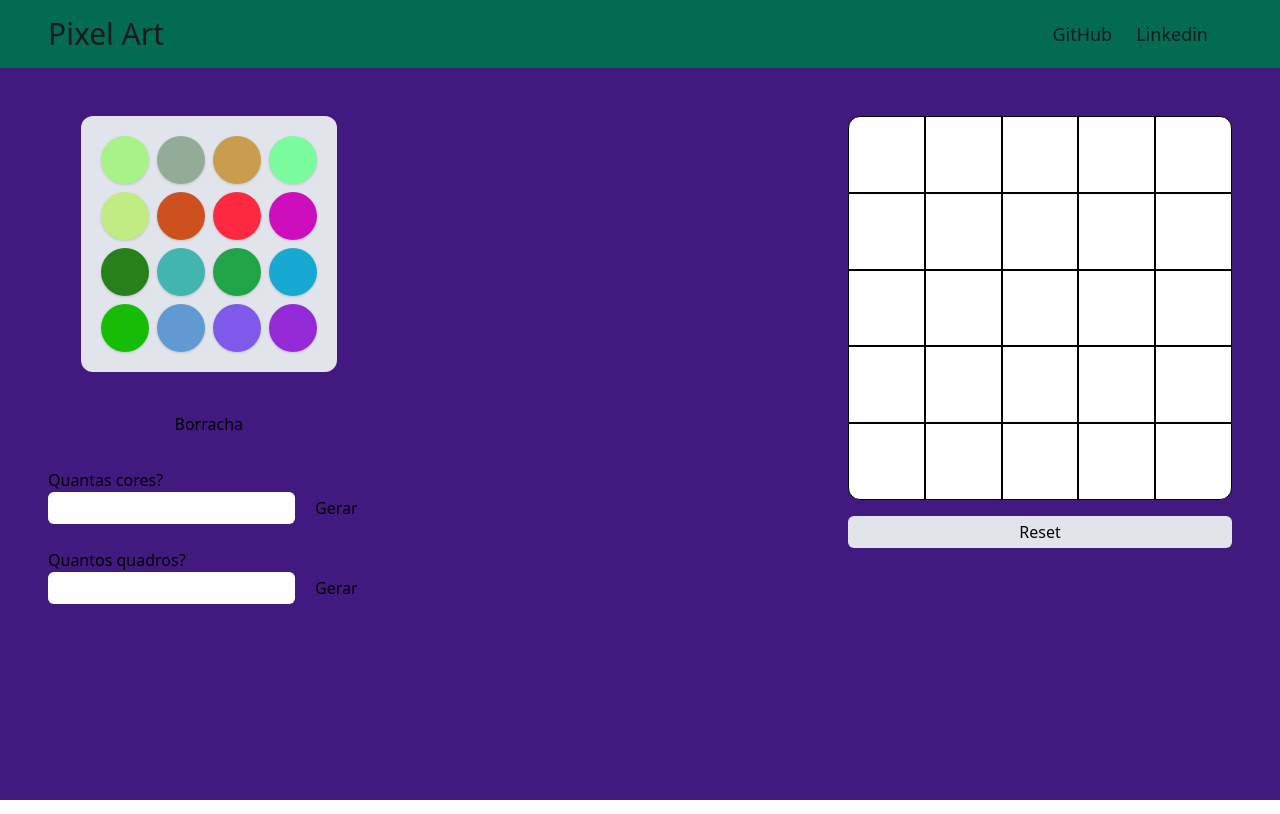
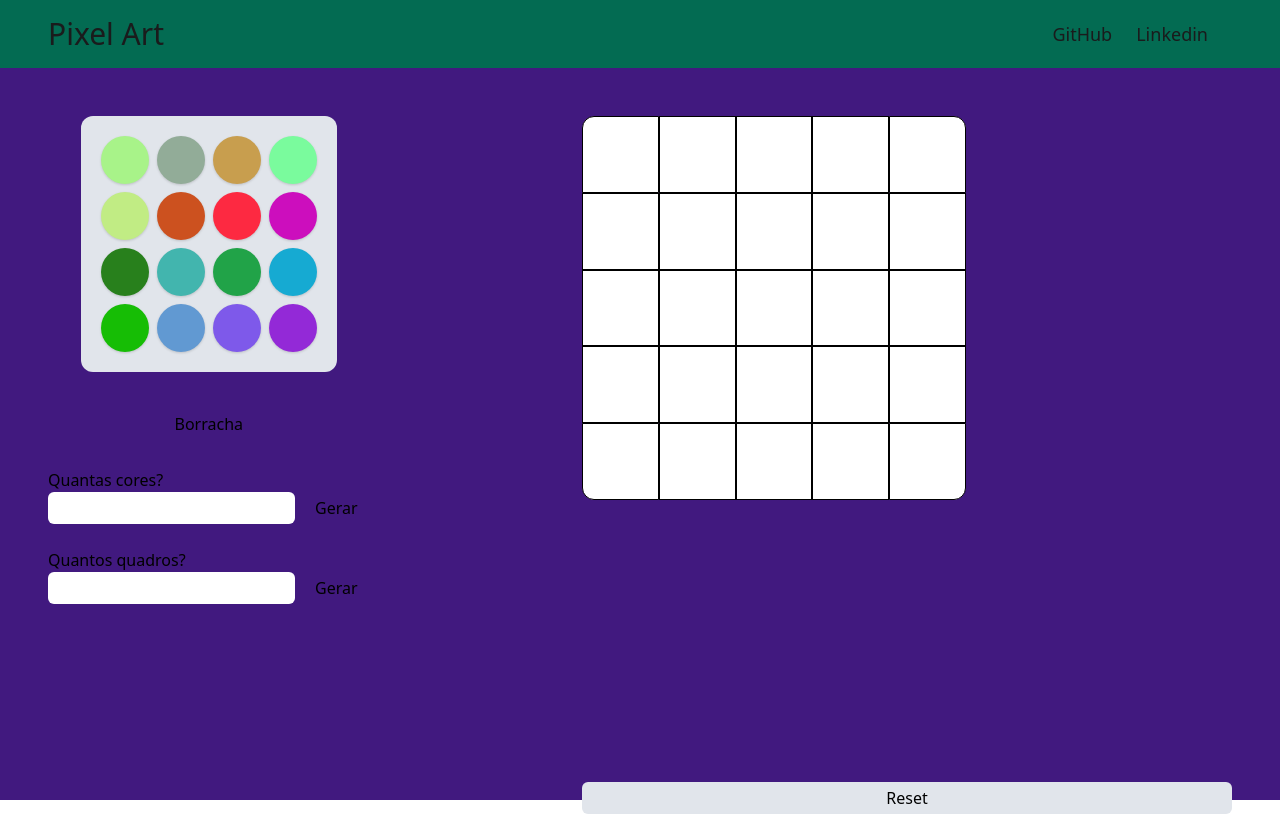
Before and after one commit to gabrielh-silvestre/pixel-art, a React (Create React App) app: page / in a window 1280 px wide. Built offline with nearby package versions, Linux system fonts and the light colour scheme.

Commit message:
style(Canvas): change size

```diff
--- a/src/App.css
+++ b/src/App.css
@@ -10,3 +10,8 @@
 .canvas :nth-last-child(1) :nth-child(1) {
   border-radius: 0 0 0 12px;
 }
+
+.canvas {
+  width: 650px;
+  height: 650px;
+}
--- a/src/components/Canvas/style.ts
+++ b/src/components/Canvas/style.ts
@@ -7,8 +7,6 @@
 
 export const CanvasContainer = tw.div`
   canvas
-  w-96
-  h-96
   rounded-xl
 `;
 
```
